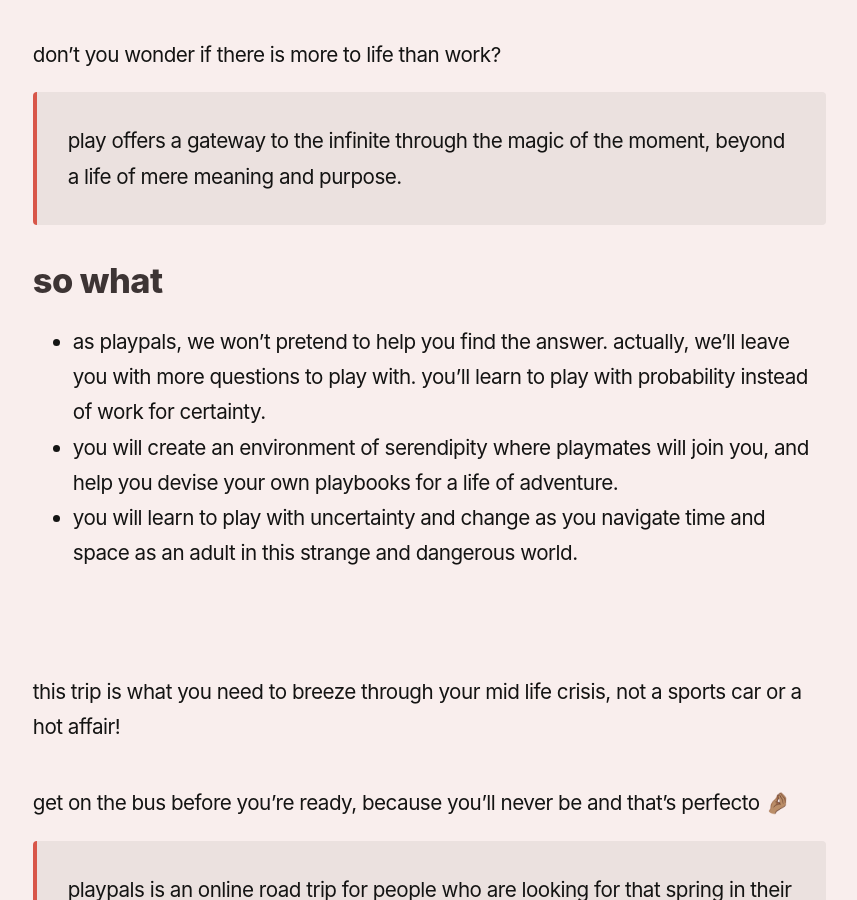
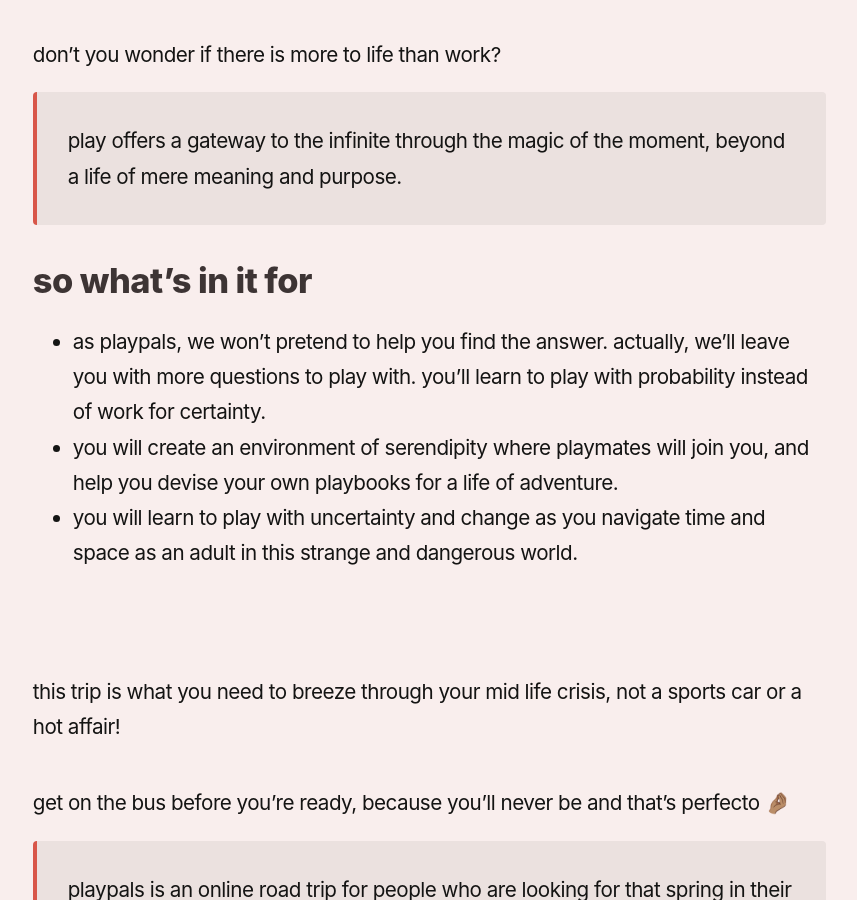
Before and after one commit to reddy2go/redgarden, a Jekyll site: the page built from _notes/playpen.md, in a window 1280 px wide and 900 px high, scrolled down 1521 px. Shown: the whole window, without its empty margins (44-901 px from the left). Built offline with Jekyll 4.4.1, drawn with Linux system fonts in a browser that asks for light colours; some web fonts are replaced; Markdown is read by kramdown in place of the engine named in the settings.

Commit message:
auto commit

```diff
--- a/_notes/playpen.md
+++ b/_notes/playpen.md
@@ -23,7 +23,7 @@ don't you wonder if there is more to life than work?
 
 > play offers a gateway to the infinite through the magic of the moment, beyond a life of mere meaning and purpose.
 
-### so what
+### so what's in it for
 - as playpals, we won't pretend to help you find the answer. actually, we'll leave you with more questions to play with. you'll learn to play with probability instead of work for certainty.
 - you will create an environment of serendipity where playmates will join you, and help you devise your own playbooks for a life of adventure.
 - you will learn to play with uncertainty and change as you navigate time and space as an adult in this strange and dangerous world.
```
